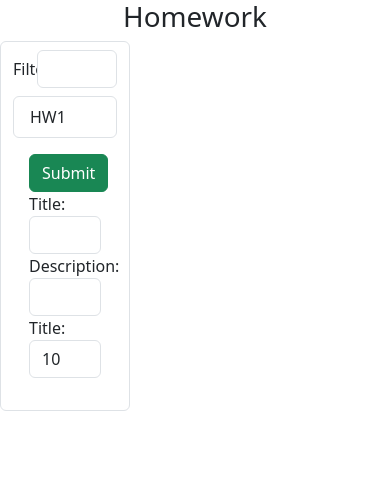
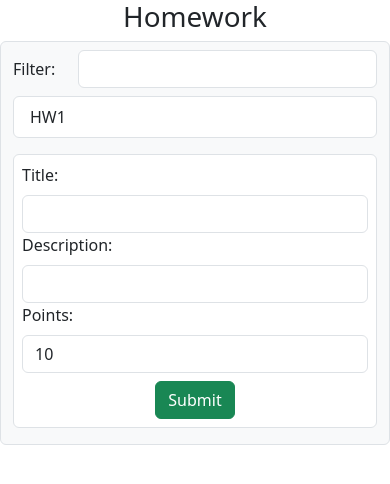
Before and after one commit to mickelson-classroom/list-detail-site-bridger-thompson, a React (Create React App) app in the folder client/: page / in a window 390 px wide. Both pictures are taken after a click on the button "New". Shown: the top 484 px of the page. Built offline with nearby package versions, Linux system fonts and the light colour scheme.

Commit message:
Forms and responsive

```diff
--- a/client/src/AddAssignments.tsx
+++ b/client/src/AddAssignments.tsx
@@ -32,25 +32,29 @@ export const AddAssignment: FC<{
     </div>
   )
   return (
-    <div className="text-center m-3">
-      <button className="btn btn-success"
-        onClick={submitHandler}>Submit</button>
+    <form className="text-center mt-3 border rounded p-2 bg-white" onSubmit={submitHandler}>
       <div className="text-start">
-        <div>Title:</div>
+        <label htmlFor="titleInput" className="form-label">Title:</label>
         <input type="text"
           className="form-control"
+          id="titleInput"
           value={newTitle}
           onChange={(e) => setNewTitle(e.target.value)} />
-        <div>Description:</div>
+        <label htmlFor="descriptionInput" className="form-label">Description:</label>
         <input type="text"
           className="form-control"
+          id="descriptionInput"
           value={newDescription}
-          onChange={(e) => setNewDescription(e.target.value)} /><div>Title:</div>
+          onChange={(e) => setNewDescription(e.target.value)} />
+        <label htmlFor="pointsInput" className="form-label">Points:</label>
         <input type="number"
           className="form-control"
+          id="pointsInput"
           value={newPoints}
           onChange={(e) => setNewPoints(Number(e.target.value))} />
       </div>
-    </div>
+      <button className="btn btn-success mt-2"
+        type="submit">Submit</button>
+    </form>
   )
 }
--- a/client/src/App.tsx
+++ b/client/src/App.tsx
@@ -34,7 +34,7 @@ export const App = () => {
     <div className="container">
       <h1 className="text-center">Homework</h1>
       <div className="row">
-        <div className="col-4 border rounded pb-3">
+        <div className="col-md-4 border rounded pb-3 bg-light">
           <FilterAssignments filter={filter} setFilter={setFilter} />
           <AssignmentList
             assignments={filteredAssignments}
@@ -42,7 +42,7 @@ export const App = () => {
             setSelectedAssignments={setSelectedAssignment} />
           <AddAssignment addAssignment={addAssignment} />
         </div>
-        <div className="col">
+        <div className="col-md mt-2 md-md-0">
           {selectedAssignment &&
             <AssignmentDetails assignment={selectedAssignment}
               deleteHandler={deleteAssignment} />
--- a/client/src/AssignmentDetails.tsx
+++ b/client/src/AssignmentDetails.tsx
@@ -7,7 +7,7 @@ export const AssignmentDetails: FC<{
   deleteHandler: (a: Assignment) => void,
 }> = ({ assignment, deleteHandler }) => {
   return (
-    <div>
+    <>
       <div className="row">
         <div className="col">
           <h3>{assignment.title}</h3>
@@ -19,6 +19,6 @@ export const AssignmentDetails: FC<{
       </div>
       <div>{assignment.description}</div>
       <div>Points: {assignment.points}</div>
-    </div>
+    </>
   )
 }
```
